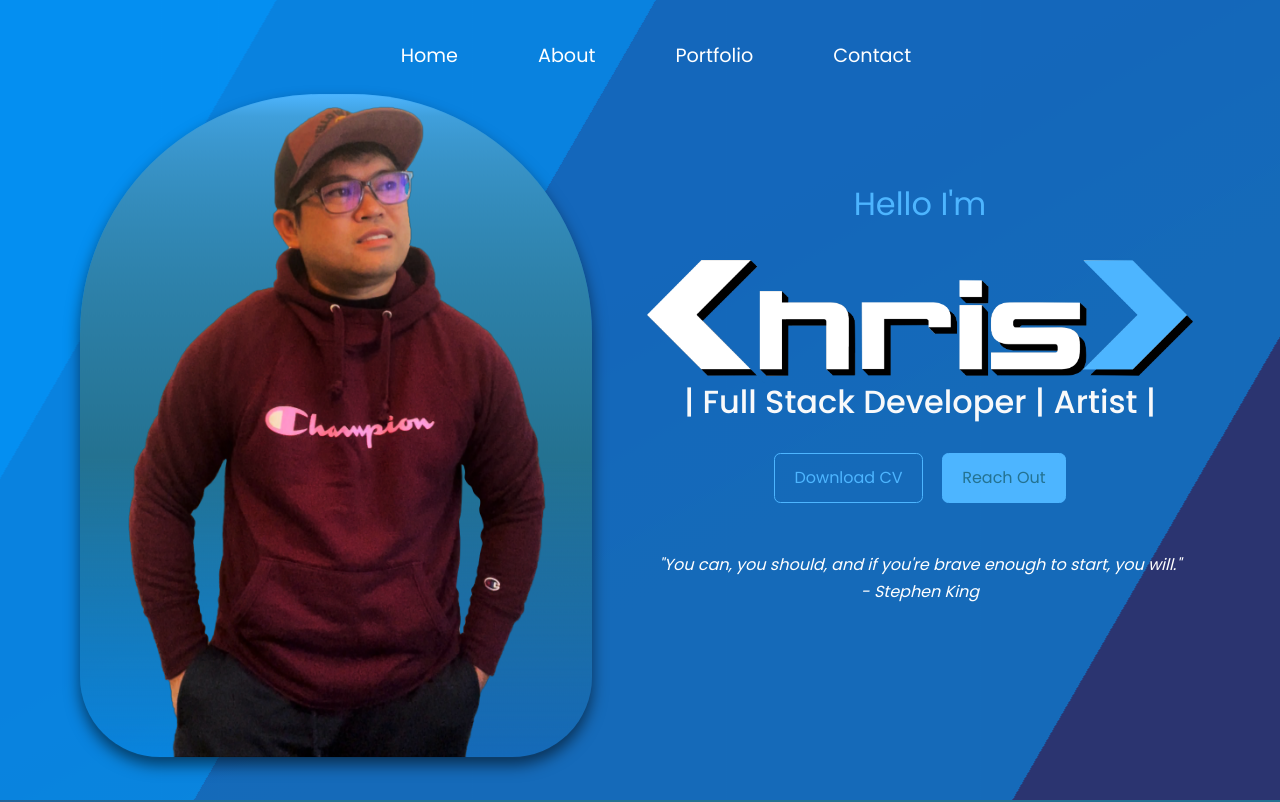
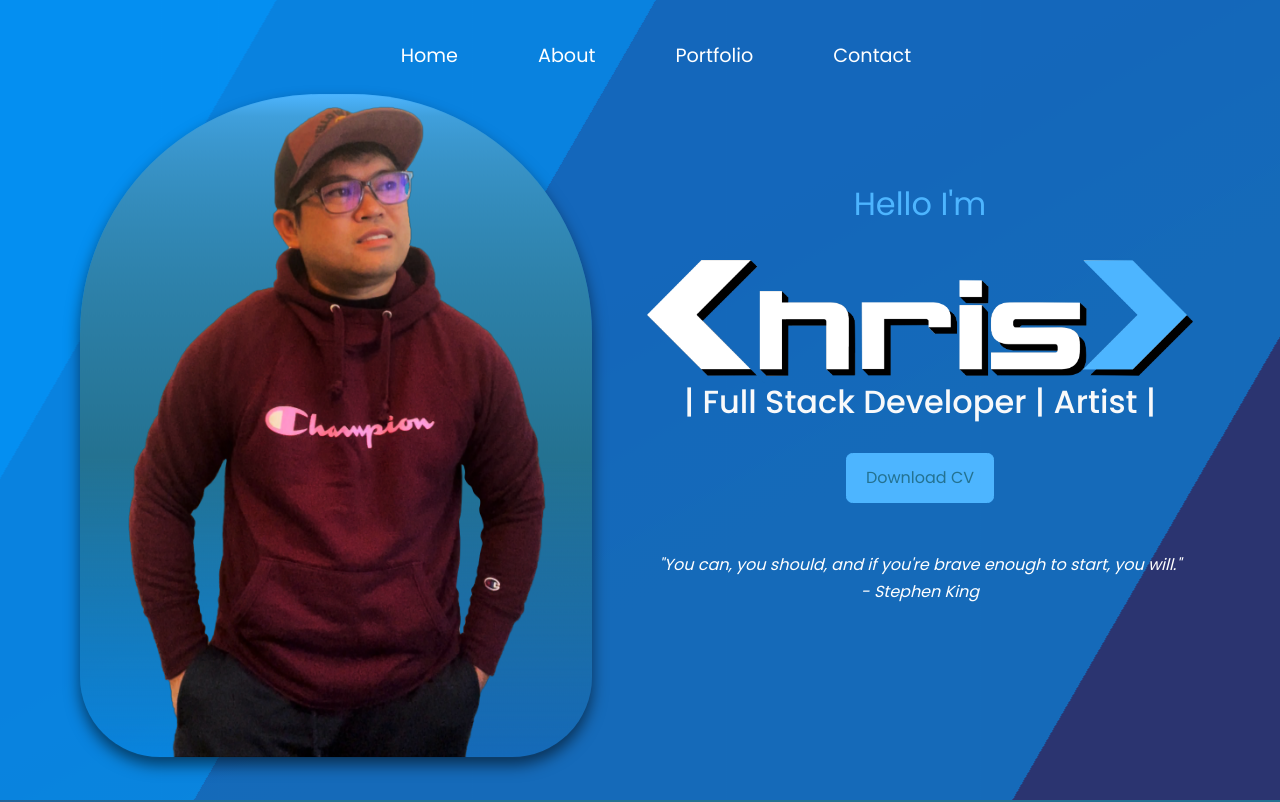
Before and after one commit to christiandc19/MyReactPortfolio, a React (Create React App) app: page / in a window 1280 px wide. Shown: the top 802 px of the page. Built offline with nearby package versions, Linux system fonts and the light colour scheme.

Commit message:
Uploaded a CV

```diff
--- a/src/components/header/CTA.jsx
+++ b/src/components/header/CTA.jsx
@@ -1,12 +1,9 @@
 import React from "react";
 import CV from '../../assets/cv.pdf'
-import Contact from '../contact/Contact'
-
 const CTA = () => {
     return (
         <div className="cta">
-            <a href={CV} download className="btn">Download CV</a>
-            <a href={Contact} className="btn btn-primary">Reach Out</a>
+            <a href={CV} download className="btn btn-primary">Download CV</a>
         </div>
     )
 }
--- a/src/components/nav/Nav.jsx
+++ b/src/components/nav/Nav.jsx
@@ -1,5 +1,7 @@
 import React from 'react';
 import "./nav.css"
+
+
 
 function Nav({ currentPage, handlePageChange }) {
   return (
@@ -27,6 +29,7 @@
       </li>
 
     </ul>
+
     </div>
   );
 }
```
Also changed, not shown: 1 other file (tests, documents, lock files or other folders).
